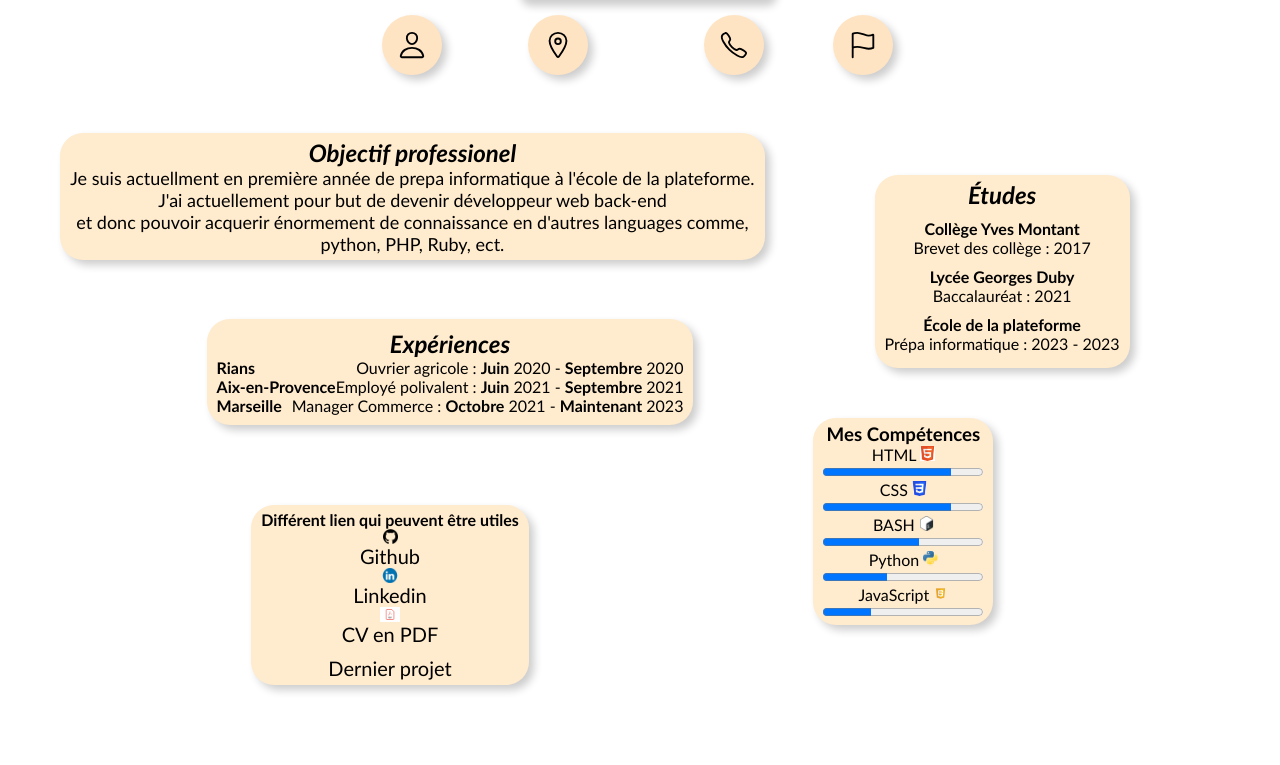
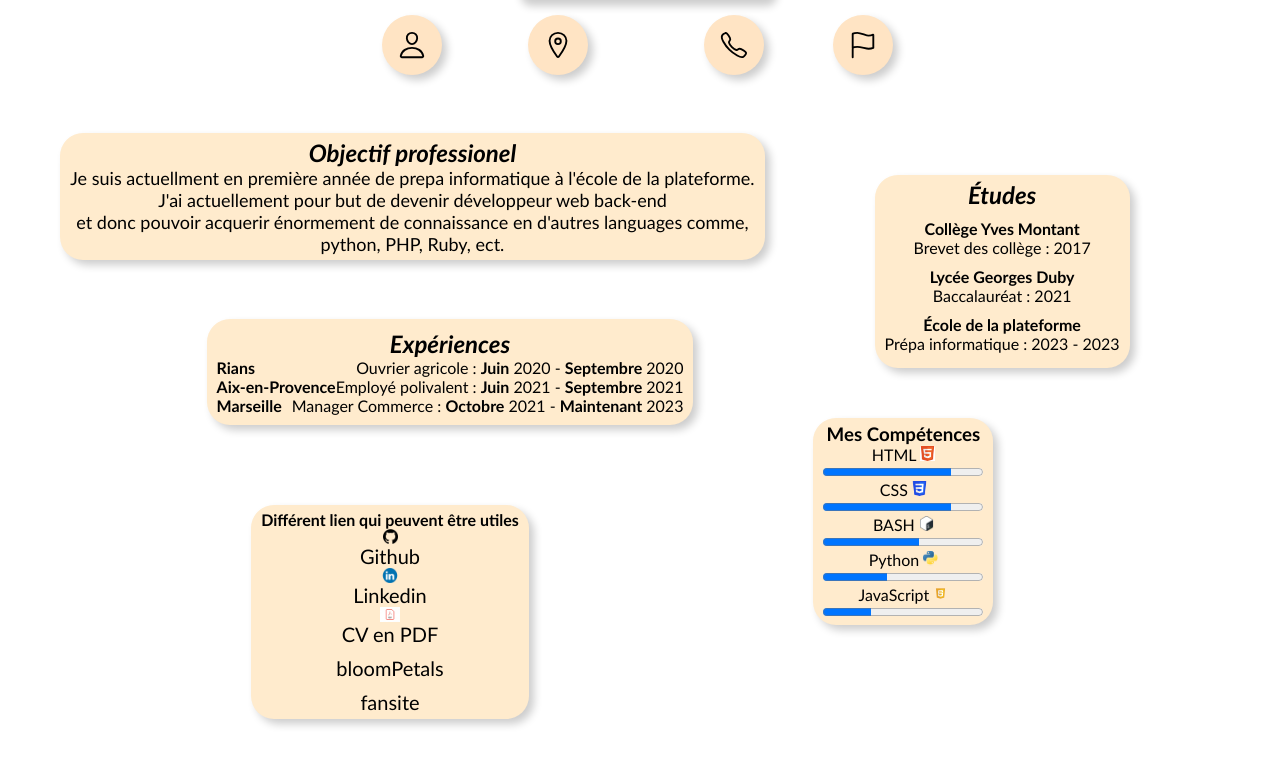
Before and after one commit to mathis-serra/cv-html-css, a plain HTML site: page index.html in a window 1280 px wide. Shown: the part 489-1254 px from the top of the page. Before the commit the page ends 1224 px from the top, so only its background shows below. Drawn offline with nearby package versions, Linux system fonts and the light colour scheme.

Commit message:
add fansite link

```diff
--- a/index.html
+++ b/index.html
@@ -126,7 +126,9 @@
 
         <img src="images/pdf.jpeg" alt="Logo de PDF" height="15px"><a href="mon-cv.pdf" download="CV Mathis serra.pdf"> CV en PDF</a>
 
-        <a href="../bloomPetals/index.html" id="lastest"> Dernier projet</a>
+        <a href="../bloomPetals/index.html" id="lastest"> bloomPetals</a>
+
+        <a href="../fansite/index.html" id="lastest"> fansite</a>
     </footer>
 
 
```
Also changed, not shown: 1 other file.
